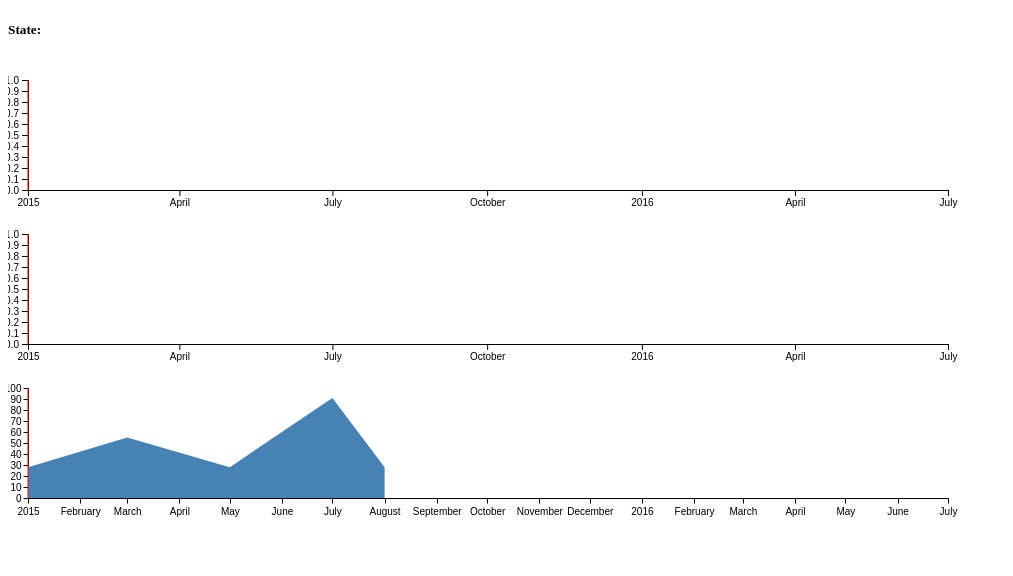
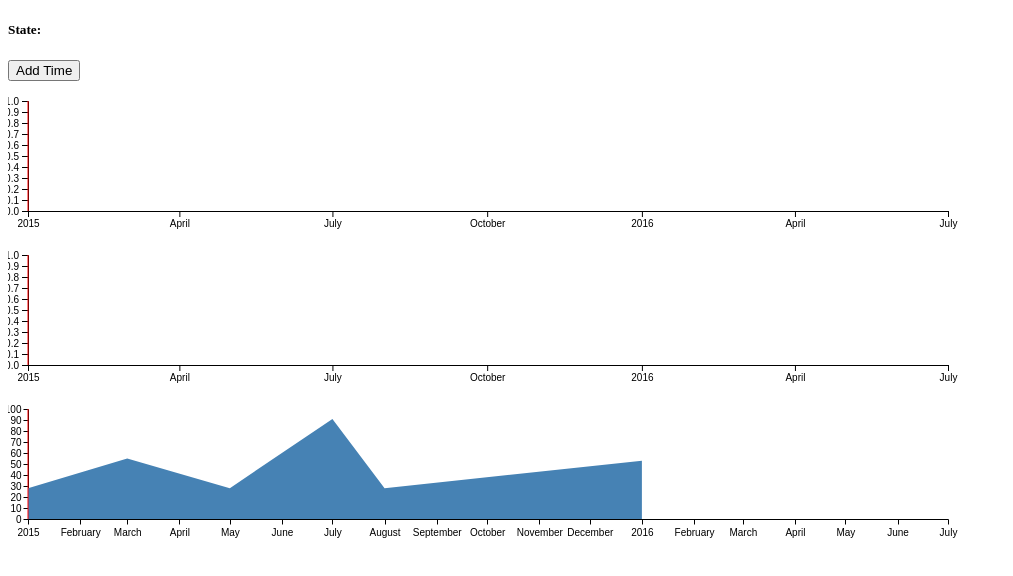
Before and after one commit to jhaip/small-multiple-viz, a plain HTML site: page brush-ui-tests/index.html in a window 1280 px wide. Shown: the whole page, without its empty margins (0-1013 px from the left). Drawn offline with nearby package versions, Linux system fonts and the light colour scheme.

Commit message:
mocking out async data update

```diff
--- a/brush-ui-tests/data-module.js
+++ b/brush-ui-tests/data-module.js
@@ -1,23 +1,37 @@
 class DataModule {
     constructor(dispatch) {
         this.dispatch = dispatch;
-        this.data = [
-            {"u": "Jan 1 2015",  "v": 28},
-            {"u": "Mar 1 2015",  "v": 55},
-            {"u": "May 1 2015",  "v": 28},
-            {"u": "Jul 1 2015",  "v": 91},
-            {"u": "Aug 1 2015",  "v": 28},
-            // {"u": "Jan 1 2016",  "v": 53}
-        ];
-        this.scale = d3.scaleTime().domain([new Date(2015, 0, 1), new Date(2016, 0, 1)]);
+        this.data = [];
+        this.scale = d3.scaleTime();
 
         var that = this;
 
         this.dispatch.on("fetchdata", function(e) {
-            that.fetch_data(e);
+            that.get_data(e);
         });
     }
     fetch_data(e) {
+        var that = this;
+        setTimeout(function() {
+            that.data = [
+                {"u": "Jan 1 2015",  "v": 28},
+                {"u": "Mar 1 2015",  "v": 55},
+                {"u": "May 1 2015",  "v": 28},
+                {"u": "Jul 1 2015",  "v": 91},
+                {"u": "Aug 1 2015",  "v": 28},
+                {"u": "Jan 1 2016",  "v": 53}
+            ];
+            that.scale.domain(e.domain);
+            that.get_data(e);
+        }, 1000);
+    }
+    get_data(e) {
+        if (this.data.length === 0 || e.domain[0] < this.scale.domain()[0] || e.domain[1] > this.scale.domain()[1]) {
+            console.log("outside range! should be fetching new data");
+            this.fetch_data(e);
+            return;
+        }
+
         var dataInDomain = [];
         var startIndex = 0;
         var endIndex = this.data.length-1;
@@ -25,15 +39,19 @@ class DataModule {
             var dDate = new Date(this.data[i].u);
             if (dDate <= e.domain[0]) {
                 startIndex = i;
+            } else {
+                break;
             }
         }
         for (var i=this.data.length-1; i>0; i-=1) {
             var dDate = new Date(this.data[i].u);
             if (dDate >= e.domain[1]) {
                 endIndex = i;
+            } else {
+                break;
             }
         }
-        if (new Date(this.data[0].u) <= e.domain[1] && new Date(this.data[this.data.length-1].u) >= e.domain[0]) {
+        if (this.data.length > 0 && this.scale.domain()[0] <= e.domain[1] && this.scale.domain()[1] >= e.domain[0]) {
             dataInDomain = this.data.slice(startIndex, endIndex+1);
         }
 
--- a/brush-ui-tests/index.html
+++ b/brush-ui-tests/index.html
@@ -22,6 +22,9 @@
     </head>
 <body>
     <h5 class="state-title">State: <span class="state"></span></h5>
+    <div>
+        <button id="addTime">Add Time</button>
+    </div>
     <div class="visual-block">
     </div>
     <div id="vis"></div>
--- a/brush-ui-tests/script.js
+++ b/brush-ui-tests/script.js
@@ -77,3 +77,16 @@ this.dispatch.call("brushchange-request", {}, {
     source: "",
     iscontext: false
 });
+
+var globalTimeDomain = d3.scaleTime().domain([new Date(2015, 0, 1), new Date(2016, 6, 1)]);
+var that = this;
+$("#addTime").click(function() {
+    var newDomain = [globalTimeDomain.domain()[0], new Date(globalTimeDomain.domain()[1].getTime()+1000*60*60*24*30)];
+    globalTimeDomain.domain(newDomain);
+    that.dispatch.call("brushchange-request", {}, {
+        range: [0,1],
+        domain: globalTimeDomain.domain(),
+        source: "",
+        iscontext: false
+    });
+});
```
